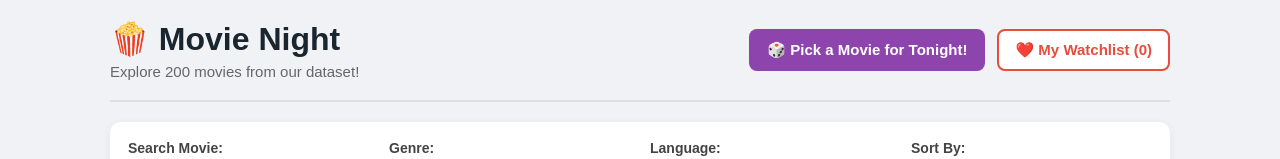
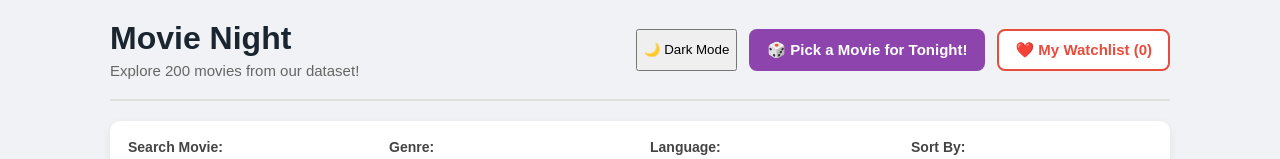
Before and after one commit to ashutoshshelar2409-prog/CodeVerse-Movie, a React (Vite) app in the folder CodeVerse-Movie/: page / in a window 1280 px wide. Shown: the top 159 px of the page. Built offline with nearby package versions, Linux system fonts and the light colour scheme.

Commit message:
added the new buttom for light and darks mode

```diff
--- a/CodeVerse-Movie/src/App.jsx
+++ b/CodeVerse-Movie/src/App.jsx
@@ -4,6 +4,7 @@ import './App.css';
 
 function App() {
   // 1. React State Variables
+  const [darkMode, setDarkMode] = useState(false); // Dark / Light Mode state
   const [searchTerm, setSearchTerm] = useState("");
   const [selectedGenre, setSelectedGenre] = useState("All");
   const [selectedLanguage, setSelectedLanguage] = useState("All");
@@ -66,20 +67,28 @@ function App() {
   // Image error handler for broken poster URLs
   const handleImageError = (e) => {
     e.target.onerror = null;
-    e.target.src = "https://images.unsplash.com/photo-1485846234645-a62644f84728?auto=format&fit=crop&w=500&q=80";
+    e.target.src = "/";
   };
 
   return (
+    <div className={`app-wrapper ${darkMode ? 'dark-mode' : ''}`}>
       <div className="app">
         {/* Header Navigation */}
         <header className="header">
           <div className="logo-section">
-          <h1>🍿 Movie Night</h1>
+            <h1> Movie Night</h1>
             <p>Explore {moviesData.length} movies from our dataset!</p>
           </div>
 
-        {/* Tonight's Pick Button & Watchlist Toggle */}
+          {/* Header Action Buttons: Dark Mode, Tonight's Pick & Watchlist */}
           <div className="header-buttons">
+            <button
+              className="theme-toggle-btn"
+              onClick={() => setDarkMode(!darkMode)}
+            >
+              {darkMode ? "☀️ Light Mode" : "🌙 Dark Mode"}
+            </button>
+
             <button className="tonight-pick-btn" onClick={pickTonightMovie}>
               🎲 Pick a Movie for Tonight!
             </button>
@@ -273,6 +282,7 @@ function App() {
           <p>© {new Date().getFullYear()} Movie Night Web App. Connected to provided movies.json dataset.</p>
         </footer>
       </div>
+    </div>
   );
 }
 
```
Lines whose indentation alone changed are shown as unchanged.
